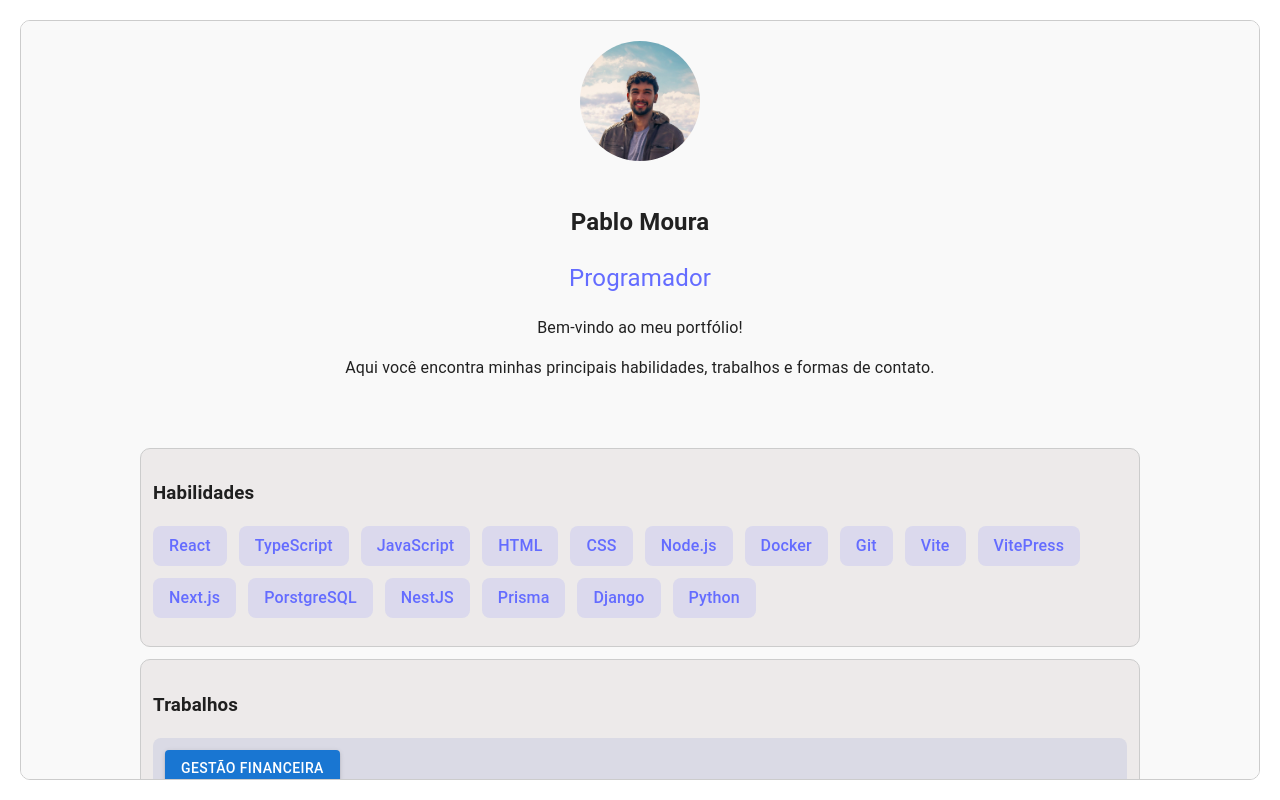
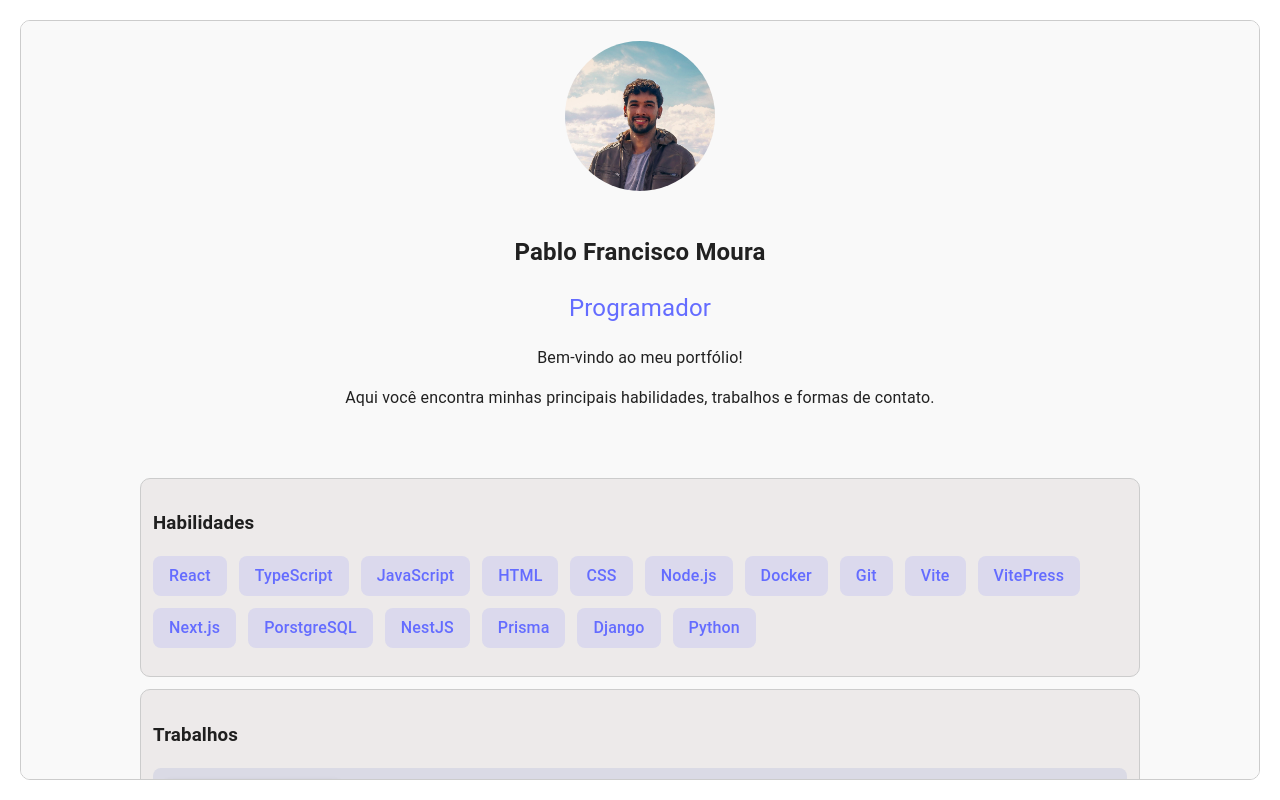
Before and after one commit to Pablo-Francisco-Moura/about-me, a React (Vite) app: page / in a window 1280 px wide. Built offline with nearby package versions, Linux system fonts and the light colour scheme.

Commit message:
🎨 UI: Interface styling and design.

```diff
--- a/src/App.tsx
+++ b/src/App.tsx
@@ -44,13 +44,13 @@ function App() {
             src={profile}
             alt="Avatar"
             style={{
-              width: 120,
-              height: 120,
+              width: 150,
+              height: 150,
               borderRadius: "50%",
               marginBottom: 16,
             }}
           />
-          <h1>Pablo Moura</h1>
+          <h1>Pablo Francisco Moura</h1>
           <h2 style={{ color: "#646cff", fontWeight: 400 }}>Programador</h2>
           <p>Bem-vindo ao meu portfólio!</p>
           <p>
@@ -61,7 +61,6 @@ function App() {
 
         <section
           style={{
-            flex: 1,
             width: "100%",
             border: "1px solid #ccc",
             padding: "12px",
@@ -99,7 +98,6 @@ function App() {
 
         <section
           style={{
-            flex: 1,
             width: "100%",
             border: "1px solid #ccc",
             padding: "12px",
@@ -158,8 +156,8 @@ function App() {
                 src={contact.image}
                 alt={contact.name}
                 style={{
-                  width: 45,
-                  height: 45,
+                  width: "60px",
+                  height: "60px",
                   marginRight: 8,
                   backgroundColor: "red",
                 }}
```
